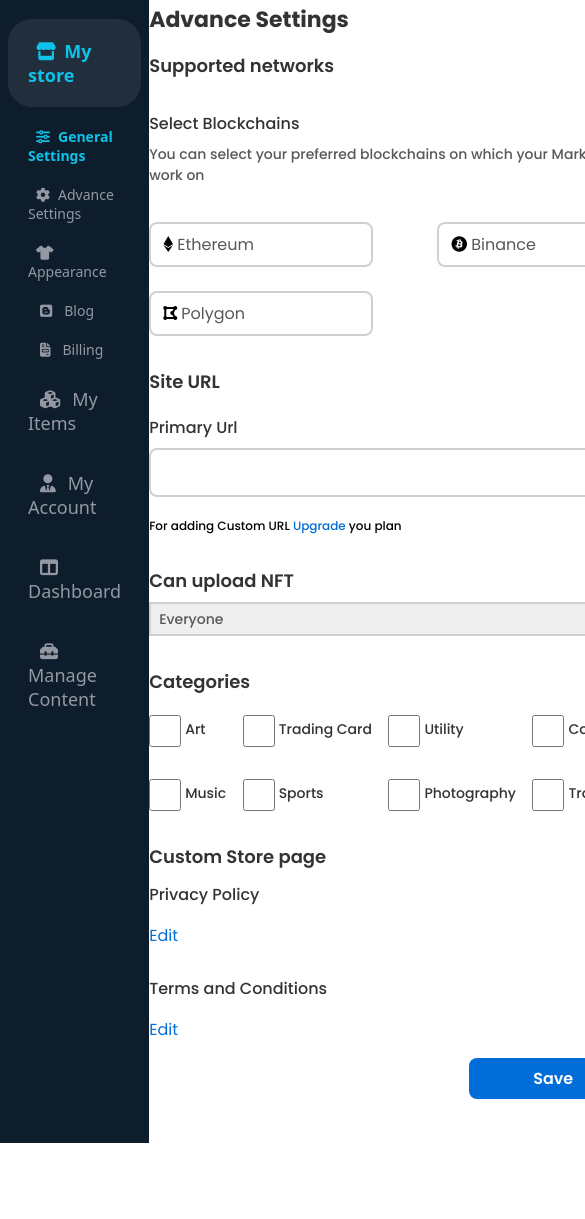
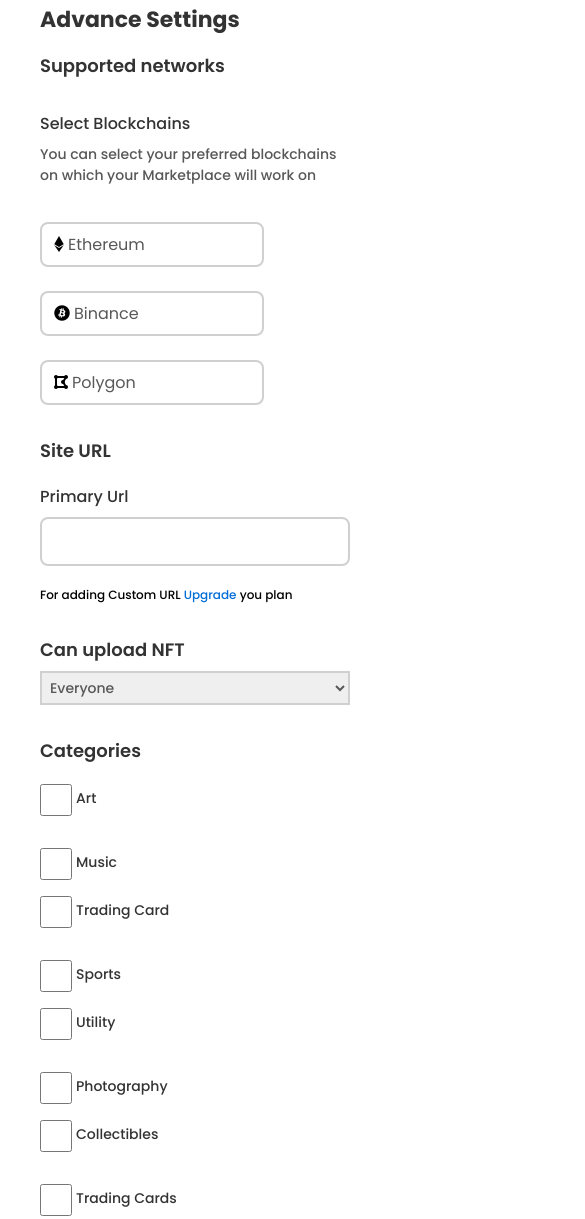
Before and after one commit to ArJit0009/NFTfi--Whitelabel-Store-Creator, a React app: page / in a window 390 px wide. Shown: the part 141-1360 px from the top of the page, 585 px wide, since content can reach past the window. Before the commit the page ends 1284 px from the top, so only its background shows below. Built offline with nearby package versions, Linux system fonts and the light colour scheme.

Commit message:
responsive

```diff
--- a/src/assets/styles/custom.css
+++ b/src/assets/styles/custom.css
@@ -27,6 +27,7 @@
         src: url("../fonts/Poppins/whiskeygirlscond.ttf");
     }
 }
+
 
 
 .min-width-10px{
--- a/src/modules/screen/advancescreen.js
+++ b/src/modules/screen/advancescreen.js
@@ -2,7 +2,7 @@ import React from "react";
 
 function Advancescreen() {
   return (
-    <div className=" mx-auto mt-20 w-137.75">
+    <div className=" mx-10 lg:mx-auto mt-20 w-full lg:w-137.75 bg-white-100">
       <div className="flex flex-col ">
         <h1 className="font-PoppinsBold text-ft8 text-grey-75">
           Advance Settings
@@ -19,12 +19,12 @@ function Advancescreen() {
         </p>
         {/* TODO toggle */}
         <div className="flex flex-wrap mt-9">
-          <div className="flex p-2 border-2 rounded-lg border-yellowwhite-75 text-ft4 w-56">
+          <div className="flex p-2 border-2 rounded-lg border-yellowwhite-75 text-ft4 w-56 ">
             <i className="fa-brands fa-ethereum p-1"></i>
-            <p className="font-PoppinsRegular text-grey-50 ">Ethereum</p>
+            <p className="font-PoppinsRegular text-grey-50">Ethereum</p>
           </div>
 
-          <div className="flex p-2 border-2 rounded-lg border-yellowwhite-75 text-ft4 w-56 ml-16">
+          <div className="flex p-2 border-2 rounded-lg border-yellowwhite-75 text-ft4 w-56 mt-6 lg:mt-0 ml-0 lg:ml-16">
             <i className="fa-brands fa-bitcoin p-1"></i>
             <p className="font-PoppinsRegular text-grey-50 ">Binance</p>
           </div>
@@ -68,7 +68,7 @@ function Advancescreen() {
         <h2 className="text-grey-75 text-ft6 font-PoppinsSemiBold mt-8 ">
           Categories
         </h2>
-        <div className="mt-5 flex flex-wrap justify-between ">
+        <div className="mt-5 flex  justify-between flex-col space-y-4 lg:space-y-0 lg:flex-row ">
           <div className="flex flex-col">
             <div className="flex">
               <input
@@ -133,12 +133,12 @@ function Advancescreen() {
           </div>
 
           <div className="flex flex-col">
-            <div className="flex">
+            <div className="flex ">
               <input
                 className="w-8 h-8 bg-sky-100  text-sky-100 "
                 type="checkbox"
               ></input>
-              <p className="text-ft2 text-grey-75 p-1 font-PoppinsMedium">
+              <p className="text-ft2 text-grey-75 p-1 font-PoppinsMedium ">
                 Collectibles
               </p>
             </div>
@@ -182,7 +182,7 @@ function Advancescreen() {
 
         <button
           type="button"
-          className="text-ft4 font-PoppinsSemiBold text-white-100 px-16 py-2 bg-blue-100 rounded-lg ml-80 mr-9 mb-11"
+          className="text-ft4 font-PoppinsSemiBold text-white-100 px-16 py-2 bg-blue-100 rounded-lg lg:ml-80 mr-9 mb-11"
         >
           Save
         </button>
--- a/src/modules/sideMenu/sideMenu.js
+++ b/src/modules/sideMenu/sideMenu.js
@@ -2,7 +2,7 @@ import React, { useState } from "react";
 
 function SideMenu() {
   return (
-    <div className="bg-black-100 w-65 px-2 pt-24 min-h-full">
+    <div className="bg-black-100 w-65 px-2 pt-24 min-h-full hidden lg:block">
       <div className="bg-black-50 text-sky-100 text-ft5 rounded-3xl py-5 px-5">
         <h1 className=" font-semibold">
           <i className="fa-solid fa-store px-2"></i>
--- a/tailwind.config.js
+++ b/tailwind.config.js
@@ -30,6 +30,9 @@ module.exports = {
         50: "#F7F7F7",
         75: "#F7FAFE",
         100: "#FFFFFF",
+      },
+      green: {
+        100: "#1EDF90",
       },
       yellowwhite: {
         25: "#0000000F",
```
